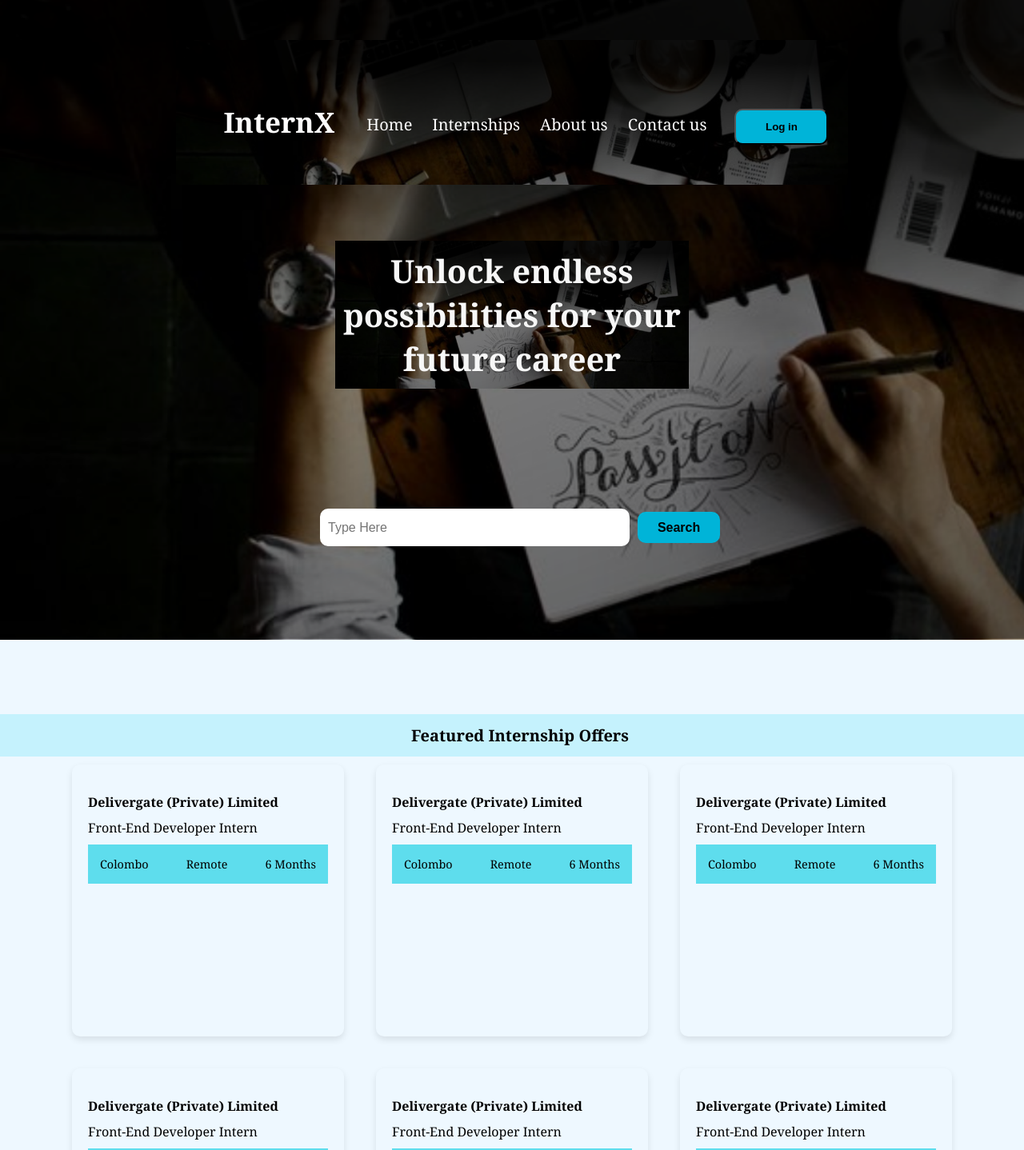
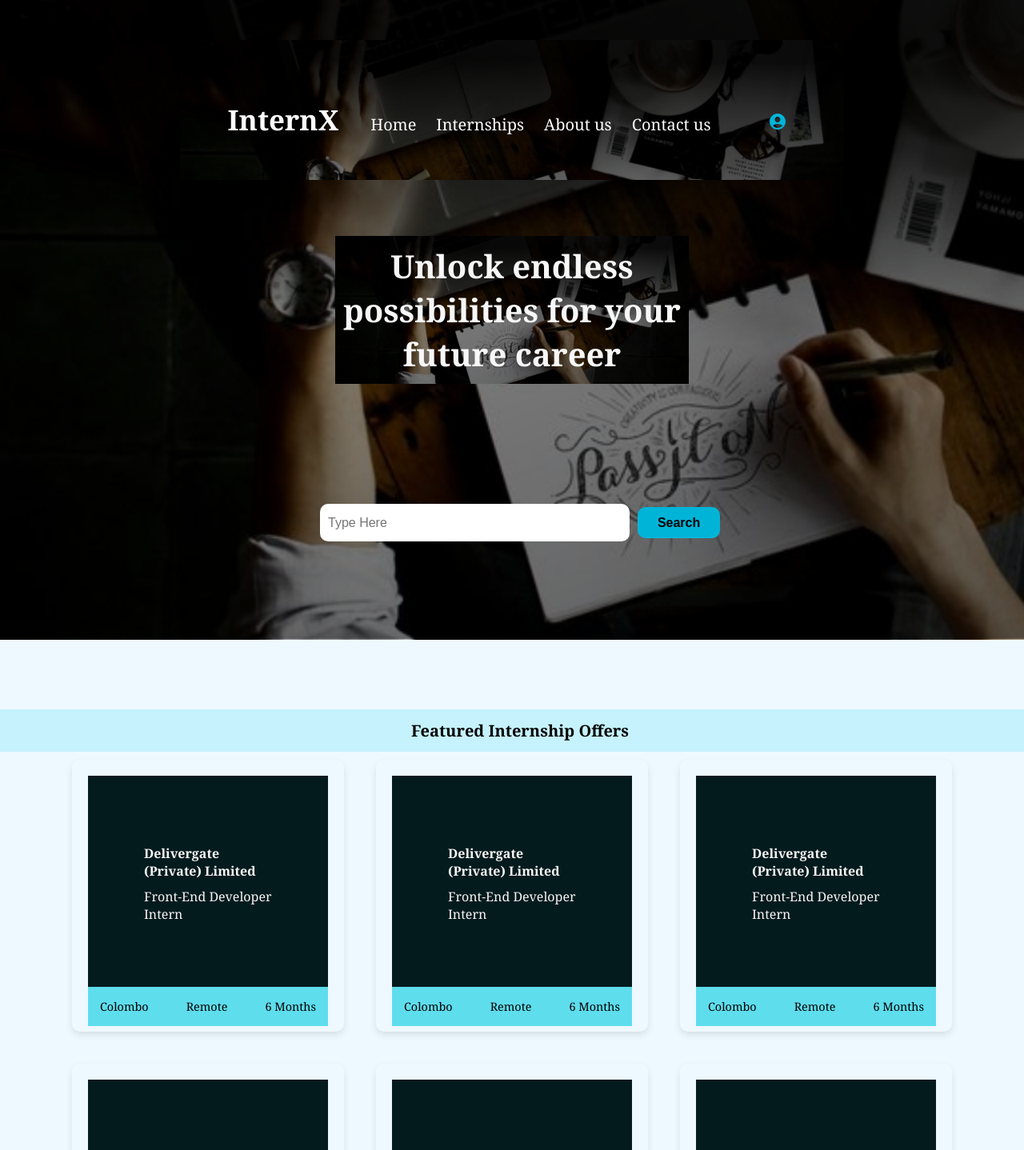
Before and after one commit to KushaRa/InternX_Front, a React (Create React App) app in the folder skillsync/: page /card in a window 1280 px wide. Shown: the top 1438 px of the page at 80% size. Built offline with nearby package versions, Linux system fonts and the light colour scheme.

Commit message:
added main nav bar

```diff
--- a/skillsync/src/Pages/Card/Card.jsx
+++ b/skillsync/src/Pages/Card/Card.jsx
@@ -1,13 +1,14 @@
 import React from "react";
 import "./Card.css";
 import MainNav from '../../components/MainNav/MainNav';
-import Lnavbar from "../../components/NavBar/Lognavbar";
+// import Lnavbar from "../../components/NavBar/Lognavbar";
 
 export const Card = () => {
     return (
         <div className="cardPage">
             <header className="cardHeader">
-            <Lnavbar/>
+            {/* <Lnavbar/> */}
+            <MainNav/>
             </header>
             {/* <section className="card-section"> */}
             <h1 className="cardHeader">Unlock endless<br/ > possibilities for your<br/ > future career</h1>
@@ -22,14 +23,15 @@ export const Card = () => {
                 <div className="internship-cards">
                     {Array(6).fill().map((_, index) => (
                         <div className="internship-card" key={index}>
+                            <div className="card-header">
                         <h3>Delivergate (Private) Limited</h3>
                         <p>Front-End Developer Intern</p>
-
+                        </div>
                         <div className="card-details">
                             <span>Colombo</span>
                             <span>Remote</span>
                             <span>6 Months</span>
-                </div>
+                 </div>
              </div>
 
           ))}
```
